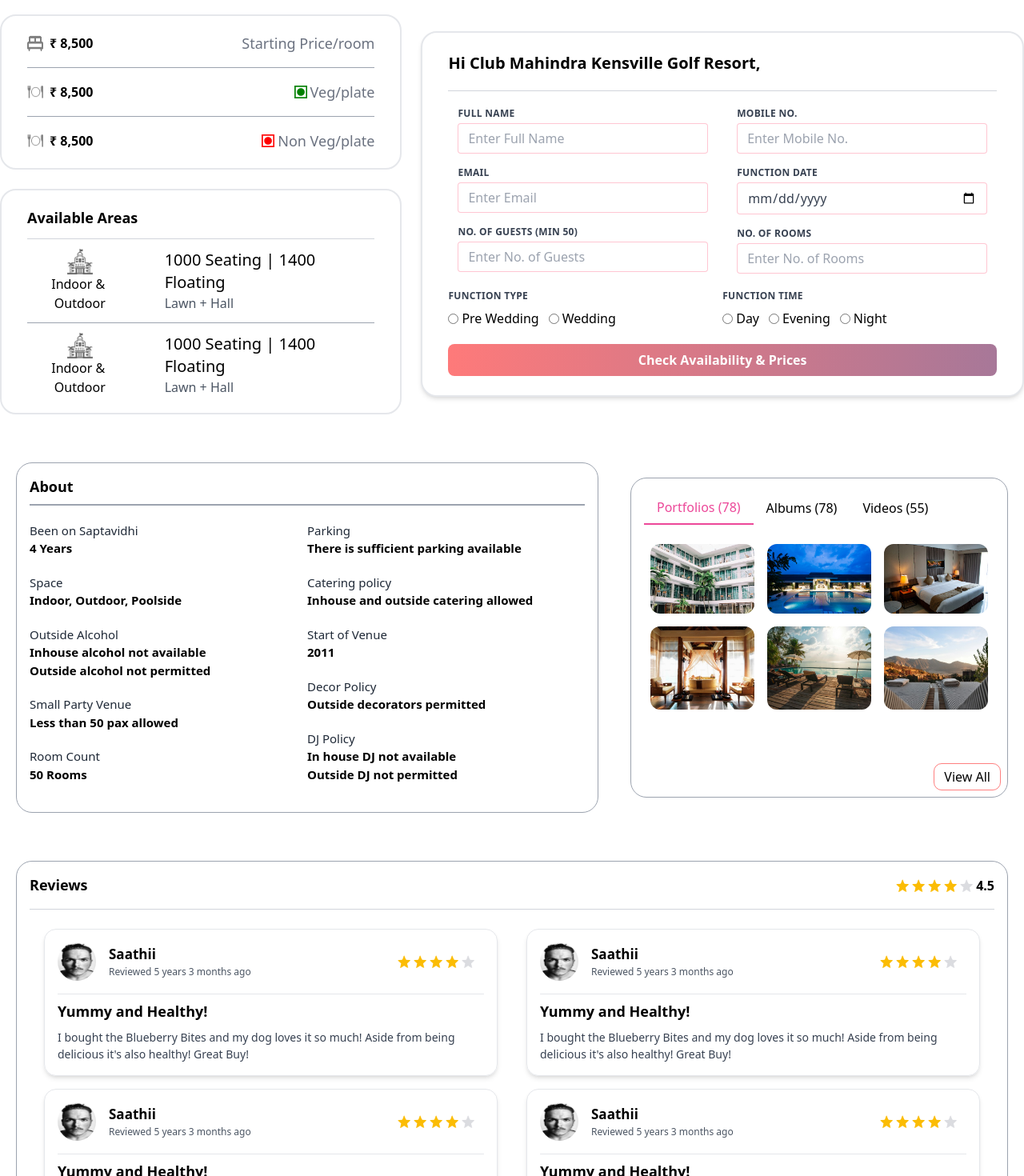
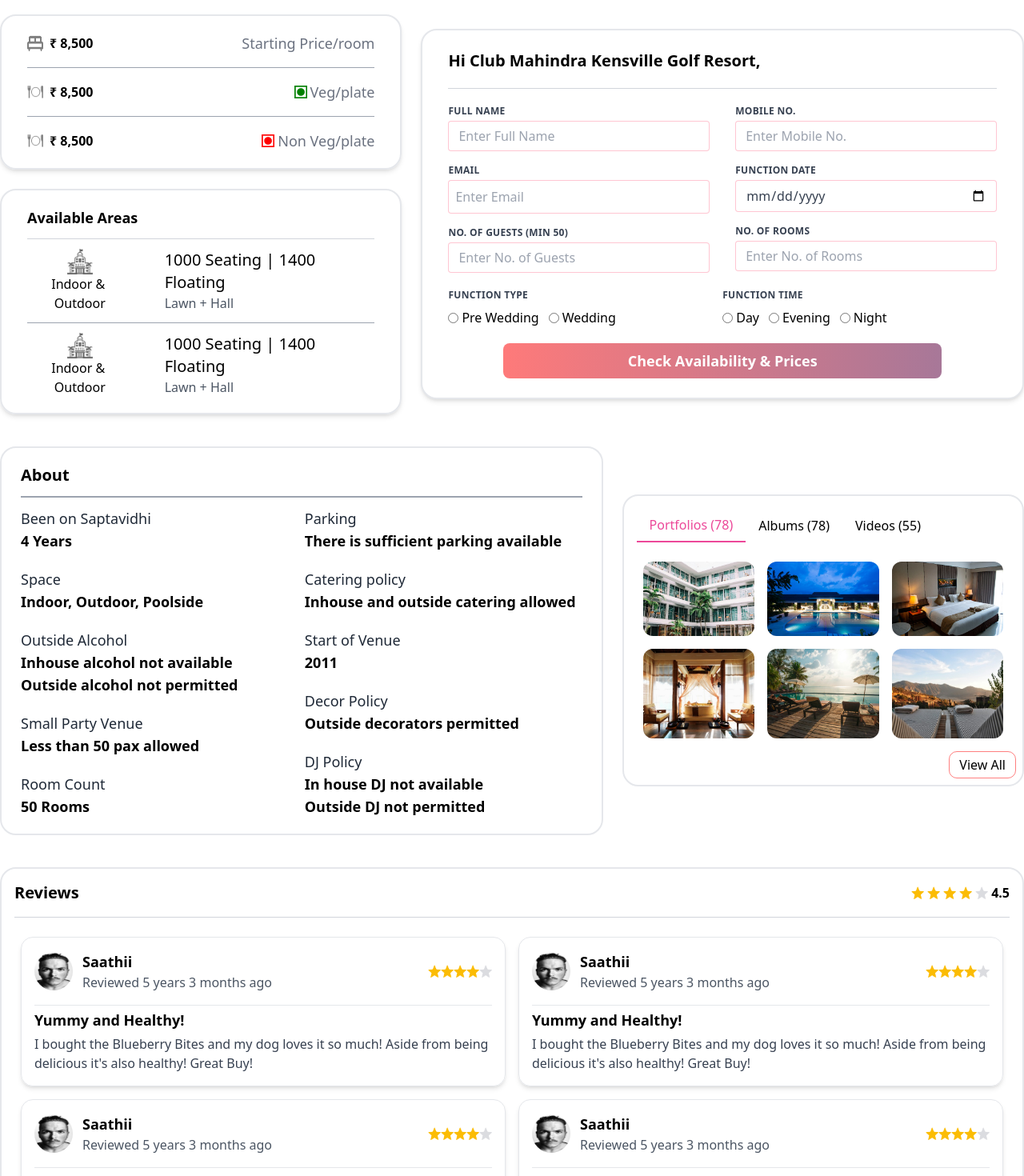
Before and after one commit to anshwebearl/Saptavidhi-Vendor, a React (Vite) app: page /product-details in a window 1280 px wide. Shown: the part 700-2170 px from the top of the page at 80% size. Built offline with nearby package versions, Linux system fonts and the light colour scheme; no server answers.

Commit message:
made product details responsive

```diff
--- a/src/components/ProductDetails/ProductDetails.jsx
+++ b/src/components/ProductDetails/ProductDetails.jsx
@@ -14,19 +14,19 @@
         <div className="custom-container md:p-0 px-4 flex flex-col gap-4 md:gap-10">
             <ProductDetailsBanner />
             <div className="flex md:flex-row flex-col justify-center gap-6 items-center">
-                <div className="flex flex-col gap-6 md:w-2/5">
+                <div className="flex flex-col gap-6 w-full md:w-2/5">
                     <Charges />
                     <AvailableAreas />
                 </div>
-                <div className="md:w-3/5">
+                <div className="w-full md:w-3/5">
                     <ProductDetailsForm />
                 </div>
             </div>
-            <div className="flex md:flex-row flex-col items-center">
-                <div className="md:w-3/5">
+            <div className="flex md:flex-row flex-col items-center gap-6">
+                <div className="w-full md:w-3/5">
                     <About />
                 </div>
-                <div className="md:w-2/5">
+                <div className="w-full md:w-2/5">
                     <Gallery />
                 </div>
             </div>
--- a/src/components/ProductDetails/ProductDetailsComponents/About.jsx
+++ b/src/components/ProductDetails/ProductDetailsComponents/About.jsx
@@ -3,52 +3,52 @@
 function About() {
     return (
         <>
-            <div className="p-4 mx-[10px] md:mx-[20px] my-[20px] border border-gray-400 rounded-[20px]">
-                <h2 className="text-[18px] font-bold mb-2 ">About</h2>
-                <hr className="mb-5 border border-gray-400" />
-                <div className="flex ">
-                    <div className="flex-1">
-                        <div className="mb-5">
-                            <p className="text-gray-800 text-[15px]">Been on Saptavidhi</p>
-                            <p className="text-black font-semibold text-[15px]">4 Years</p>
+            <div className="md:px-6 md:py-5 px-5 py-2 border-2 rounded-[20px] flex flex-col gap-2 md:gap-3">
+                <h2 className="text-lg md:text-xl font-bold">About</h2>
+                <hr className="border border-gray-400" />
+                <div className="flex gap-2">
+                    <div className="flex-1 flex flex-col gap-3 md:gap-5">
+                        <div className="">
+                            <p className="text-gray-800 text-sm md:text-lg">Been on Saptavidhi</p>
+                            <p className="text-black font-semibold text-sm md:text-lg">4 Years</p>
                         </div>
-                        <div className="mb-5">
-                            <p className="text-gray-800 text-[15px]">Space</p>
-                            <p className="text-black font-semibold text-[15px]">Indoor, Outdoor, Poolside</p>
+                        <div className="">
+                            <p className="text-gray-800 text-sm md:text-lg">Space</p>
+                            <p className="text-black font-semibold text-sm md:text-lg">Indoor, Outdoor, Poolside</p>
                         </div>
-                        <div className="mb-5">
-                            <p className="text-gray-800 text-[15px]">Outside Alcohol</p>
-                            <p className="text-black font-semibold text-[15px]">Inhouse alcohol not available<br />Outside alcohol not permitted</p>
+                        <div className="">
+                            <p className="text-gray-800 text-sm md:text-lg">Outside Alcohol</p>
+                            <p className="text-black font-semibold text-sm md:text-lg">Inhouse alcohol not available<br />Outside alcohol not permitted</p>
                         </div>
-                        <div className="mb-5">
-                            <p className="text-gray-800 text-[15px]">Small Party Venue</p>
-                            <p className="text-black font-semibold text-[15px]">Less than 50 pax allowed</p>
+                        <div className="">
+                            <p className="text-gray-800 text-sm md:text-lg">Small Party Venue</p>
+                            <p className="text-black font-semibold text-sm md:text-lg">Less than 50 pax allowed</p>
                         </div>
-                        <div className="mb-5">
-                            <p className="text-gray-800 text-[15px]">Room Count</p>
-                            <p className="text-black font-semibold text-[15px]">50 Rooms</p>
+                        <div className="">
+                            <p className="text-gray-800 text-sm md:text-lg">Room Count</p>
+                            <p className="text-black font-semibold text-sm md:text-lg">50 Rooms</p>
                         </div>
                     </div>
-                    <div className="flex-1">
-                        <div className="mb-5">
-                            <p className="text-gray-800 text-[15px]">Parking</p>
-                            <p className="text-black font-semibold text-[15px]">There is sufficient parking available</p>
+                    <div className="flex-1 flex flex-col gap-3 md:gap-5">
+                        <div className="">
+                            <p className="text-gray-800 text-sm md:text-lg">Parking</p>
+                            <p className="text-black font-semibold text-sm md:text-lg">There is sufficient parking available</p>
                         </div>
-                        <div className="mb-5">
-                            <p className="text-gray-800 text-[15px]">Catering policy</p>
-                            <p className="text-black font-semibold text-[15px]">Inhouse and outside catering allowed</p>
+                        <div className="">
+                            <p className="text-gray-800 text-sm md:text-lg">Catering policy</p>
+                            <p className="text-black font-semibold text-sm md:text-lg">Inhouse and outside catering allowed</p>
                         </div>
-                        <div className="mb-5">
-                            <p className="text-gray-800 text-[15px]">Start of Venue</p>
-                            <p className="text-black font-semibold text-[15px]">2011</p>
+                        <div className="">
+                            <p className="text-gray-800 text-sm md:text-lg">Start of Venue</p>
+                            <p className="text-black font-semibold text-sm md:text-lg">2011</p>
                         </div>
-                        <div className="mb-5">
-                            <p className="text-gray-800 text-[15px]">Decor Policy</p>
-                            <p className="text-black font-semibold text-[15px]">Outside decorators permitted</p>
+                        <div className="">
+                            <p className="text-gray-800 text-sm md:text-lg">Decor Policy</p>
+                            <p className="text-black font-semibold text-sm md:text-lg">Outside decorators permitted</p>
                         </div>
-                        <div className="mb-5">
-                            <p className="text-gray-800 text-[15px]">DJ Policy</p>
-                            <p className="text-black font-semibold text-[15px]">In house DJ not available<br />Outside DJ not permitted</p>
+                        <div className="">
+                            <p className="text-gray-800 text-sm md:text-lg">DJ Policy</p>
+                            <p className="text-black font-semibold text-sm md:text-lg">In house DJ not available<br />Outside DJ not permitted</p>
                         </div>
                     </div>
                 </div>
--- a/src/components/ProductDetails/ProductDetailsComponents/AvailableAreas.jsx
+++ b/src/components/ProductDetails/ProductDetailsComponents/AvailableAreas.jsx
@@ -1,7 +1,7 @@
 import React from "react";
 import hotel from "../../../assets/images/ProductDetailsImages/hotel.png"; // adjust the path as necessary
 
-function AvailableAreas() {
+function  AvailableAreas() {
     const areaInfo = {
         seating: 1000,
         floating: 1400,
@@ -9,12 +9,12 @@
     };
     return (
         <>
-            <div className="border-2  rounded-[20px] px-5 py-3 md:px-8 md:py-5 flex flex-col gap-2 md:gap-3">
+            <div className="border-2  rounded-[20px] px-5 py-3 md:px-8 shadow-md md:py-5 flex flex-col gap-2 md:gap-3">
                 <h1 className="md:text-lg text-base font-semibold">
                     Available Areas
                 </h1>
                 <hr className="border-gray-300 " />
-                <div className="flex items-center gap-5 md:gap-10">
+                <div className="flex items-center gap-10">
                     <div className="flex flex-col items-center">
                         <img
                             src={hotel}
@@ -40,7 +40,7 @@
                     </div>
                 </div>
                 <hr className="border-gray-400" />
-                <div className="flex items-center gap-5 md:gap-10">
+                <div className="flex items-center gap-10">
                     <div className="flex flex-col items-center">
                         <img
                             src={hotel}
--- a/src/components/ProductDetails/ProductDetailsComponents/Charges.jsx
+++ b/src/components/ProductDetails/ProductDetailsComponents/Charges.jsx
@@ -8,7 +8,7 @@
 function Charges() {
     return (
         <>
-            <div className="border-2 rounded-[20px] flex flex-col gap-3 md:gap-4 px-5 py-3 md:px-8 md:py-5">
+            <div className="border-2 rounded-[20px] flex flex-col gap-3 md:gap-4 shadow-md px-5 py-3 md:px-8 md:py-5">
                 <div className="flex items-center ">
                     <div className="flex gap-2 flex-1 items-center">
                         <img src={roomImage} alt="Room" className="w-5 h-5" />
--- a/src/components/ProductDetails/ProductDetailsComponents/Gallery.jsx
+++ b/src/components/ProductDetails/ProductDetailsComponents/Gallery.jsx
@@ -11,7 +11,7 @@
   const [activeTab, setActiveTab] = useState('Portfolios');
 
   return (
-    <div className="relative min-h-[400px] my-[20px] mx-[10px] md:mx-[20px] px-4 pt-4 pb-[50px] border border-gray-400 rounded-[20px] ">
+    <div className="relative md:min-h-[350px] px-4 pt-4 pb-[50px] border-2 rounded-[20px] ">
       <div className="flex  mb-4">
         <button
           className={`px-4 py-2 ${activeTab === 'Portfolios' ? 'text-pink-500 border-b-2 border-pink-500' : ''}`}
--- a/src/components/ProductDetails/ProductDetailsComponents/ProductDetailsBanner.jsx
+++ b/src/components/ProductDetails/ProductDetailsComponents/ProductDetailsBanner.jsx
@@ -10,7 +10,6 @@
 
 function ProductDetailsBanner() {
     return (
-        <>
         <div className="border-2 rounded-[30px] shadow-lg overflow-hidden">
             <div className=" h-[200px] md:h-[500px] overflow-hidden rounded-[30px] relative">
                 <img
@@ -89,7 +88,6 @@
                 </div>
             </div>
         </div>
-        </>
     );
 }
 
--- a/src/components/ProductDetails/ProductDetailsComponents/ProductDetailsForm.jsx
+++ b/src/components/ProductDetails/ProductDetailsComponents/ProductDetailsForm.jsx
@@ -8,9 +8,9 @@
                 Hi Club Mahindra Kensville Golf Resort,
             </h1>
             <hr className="border-gray-300" />
-            <div className="flex md:flex-row flex-col gap-3">
+            <div className="flex md:flex-row flex-col gap-2 md:gap-8">
                 <div className="flex flex-col flex-1 gap-4">
-                    <div className="w-full px-3 flex flex-col gap-1">
+                    <div className="w-full flex flex-col gap-1">
                         <label
                             className="block uppercase tracking-wide text-gray-700 text-xs font-bold "
                             htmlFor="full-name"
@@ -18,14 +18,13 @@
                             Full Name
                         </label>
                         <input
-                            className="appearance-none block w-full  text-gray-700 border border-[#FF8DA680] rounded py-2 px-3 leading-tight focus:outline-none focus:bg-white focus:border-gray-500"
+                            className="appearance-none block w-full  text-gray-700 border border-[#FF8DA680] rounded py-1 px-2 md:py-2 md:px-3 leading-tight focus:outline-none focus:bg-white focus:border-gray-500"
                             id="full-name"
                             type="text"
                             placeholder="Enter Full Name"
                         />
                     </div>
-
-                    <div className="w-full px-3 flex flex-col gap-1">
+                    <div className="w-full flex flex-col gap-1">
                         <label
                             className="block uppercase tracking-wide text-gray-700 text-xs font-bold"
                             htmlFor="email"
@@ -33,13 +32,13 @@
                             Email
                         </label>
                         <input
-                            className="appearance-none block w-full  text-gray-700 border border-[#FF8DA680] rounded py-2 px-3 leading-tight focus:outline-none focus:bg-white focus:border-gray-500"
+                            className="appearance-none block w-full  text-gray-700 border border-[#FF8DA680] rounded py-1 px-2 md:py-2 md:px-3leading-tight focus:outline-none focus:bg-white focus:border-gray-500"
                             id="email"
                             type="text"
                             placeholder="Enter Email"
                         />
                     </div>
-                    <div className="w-full px-3 flex flex-col gap-1">
+                    <div className="w-full flex flex-col gap-1">
                         <label
                             className="block uppercase tracking-wide text-gray-700 text-xs font-bold"
                             htmlFor="no-of-guests"
@@ -47,7 +46,7 @@
                             No. of Guests (min 50)
                         </label>
                         <input
-                            className="appearance-none block w-full  text-gray-700 border border-[#FF8DA680] rounded py-2 px-3 leading-tight focus:outline-none focus:bg-white focus:border-gray-500"
+                            className="appearance-none block w-full  text-gray-700 border border-[#FF8DA680] rounded py-1 px-2 md:py-2 md:px-3 leading-tight focus:outline-none focus:bg-white focus:border-gray-500"
                             id="no-of-guests"
                             type="number"
                             placeholder="Enter No. of Guests"
@@ -55,7 +54,7 @@
                     </div>
                 </div>
                 <div className="flex flex-col flex-1 gap-4">
-                    <div className="w-full px-3 flex flex-col gap-1">
+                    <div className="w-full flex flex-col gap-1">
                         <label
                             className="block uppercase tracking-wide text-gray-700 text-xs font-bold"
                             htmlFor="mobile-no"
@@ -63,13 +62,13 @@
                             Mobile No.
                         </label>
                         <input
-                            className="appearance-none block w-full  text-gray-700 border border-[#FF8DA680] rounded py-2 px-3 leading-tight focus:outline-none focus:bg-white focus:border-gray-500"
+                            className="appearance-none block w-full  text-gray-700 border border-[#FF8DA680] rounded py-1 px-2 md:py-2 md:px-3 leading-tight focus:outline-none focus:bg-white focus:border-gray-500"
                             id="mobile-no"
                             type="text"
                             placeholder="Enter Mobile No."
                         />
                     </div>
-                    <div className="w-full px-3 flex flex-col gap-1 relative">
+                    <div className="w-full flex flex-col gap-1 relative">
                         <label
                             className="block uppercase tracking-wide text-gray-700 text-xs font-bold"
                             htmlFor="function-date"
@@ -77,14 +76,13 @@
                             Function Date
                         </label>
                         <input
-                            className="appearance-none block w-full  text-gray-700 border border-[#FF8DA680] rounded py-2 px-3 leading-tight focus:outline-none focus:bg-white focus:border-gray-500"
+                            className="appearance-none block w-full  text-gray-700 border border-[#FF8DA680] rounded py-1 px-2 md:py-2 md:px-3 leading-tight focus:outline-none focus:bg-white focus:border-gray-500"
                             id="function-date"
                             type="date"
                             placeholder="Select Date"
                         />
                     </div>
-
-                    <div className="w-full px-3 flex flex-col gap-1">
+                    <div className="w-full  flex flex-col gap-1">
                         <label
                             className="block uppercase tracking-wide text-gray-700 text-xs font-bold"
                             htmlFor="no-of-rooms"
@@ -92,7 +90,7 @@
                             No. of Rooms
                         </label>
                         <input
-                            className="appearance-none block w-full  text-gray-700 border border-[#FF8DA680] rounded py-2 px-3 leading-tight focus:outline-none focus:bg-white focus:border-gray-500"
+                            className="appearance-none block w-full  text-gray-700 border border-[#FF8DA680] rounded py-1 px-2 md:py-2 md:px-3 leading-tight focus:outline-none focus:bg-white focus:border-gray-500"
                             id="no-of-rooms"
                             type="number"
                             placeholder="Enter No. of Rooms"
@@ -113,7 +111,9 @@
                                 name="function-type"
                                 value="pre-wedding"
                             />
-                            <span className="text-sm md:text-base">Pre Wedding</span>
+                            <span className="text-sm md:text-base">
+                                Pre Wedding
+                            </span>
                         </label>
                         <label className="inline-flex items-center gap-1">
                             <input
@@ -122,7 +122,9 @@
                                 name="function-type"
                                 value="wedding"
                             />
-                            <span className="text-sm md:text-base">Wedding</span>
+                            <span className="text-sm md:text-base">
+                                Wedding
+                            </span>
                         </label>
                     </div>
                 </div>
@@ -147,7 +149,9 @@
                                 name="function-time"
                                 value="evening"
                             />
-                            <span className="text-sm md:text-base">Evening</span>
+                            <span className="text-sm md:text-base">
+                                Evening
+                            </span>
                         </label>
                         <label className="inline-flex items-center gap-1">
                             <input
@@ -162,7 +166,7 @@
                 </div>
             </div>
             <button
-                className="w-full bg-gradient-to-r from-[#fd070789] to-[#5c034089] text-white font-bold py-2 px-3 rounded-[8px] focus:outline-none focus:shadow-outline"
+                className="w-[80%] self-center flex items-center text-sm md:text-lg justify-center bg-gradient-to-r from-[#fd070789] to-[#5c034089] text-white font-bold px-2 py-1 md:py-2 md:px-3 rounded-[8px] focus:outline-none focus:shadow-outline"
                 type="button"
             >
                 Check Availability & Prices
--- a/src/components/ProductDetails/ProductDetailsComponents/ReviewCard.jsx
+++ b/src/components/ProductDetails/ProductDetailsComponents/ReviewCard.jsx
@@ -1,30 +1,47 @@
-import React from 'react';
-import yellowStar from '../../../assets/images/ProductDetailsImages/star.png';
-import grayStar from '../../../assets/images/ProductDetailsImages/gstar.png';
+import React from "react";
+import yellowStar from "../../../assets/images/ProductDetailsImages/star.png";
+import grayStar from "../../../assets/images/ProductDetailsImages/gstar.png";
 
 const ReviewCard = ({ src, name, reviewtime, star, title, description }) => {
-    const stars = Array.from({ length: 5 }, (v, i) => i < star ? yellowStar : grayStar);
+    const stars = Array.from({ length: 5 }, (v, i) =>
+        i < star ? yellowStar : grayStar
+    );
 
     return (
-        <div className="p-2 md:p-4 border rounded-[15px] shadow-md md:mx-[10px] mx-[8px]">
-            <div className='flex justify-between mb-4'>
-                <div className="flex items-center">
-                    <img src={src} alt={`${name}'s profile`} className="w-12 h-12 rounded-full mr-4" />
+        <div className="p-4 border rounded-[15px] shadow-md flex flex-col gap-4">
+            <div className="flex justify-between gap-3">
+                <div className="flex items-center gap-3">
+                    <img
+                        src={src}
+                        alt={`${name}'s profile`}
+                        className="w-12 h-12 rounded-full"
+                    />
                     <div>
-                        <h3 className="text-[17px] font-semibold">{name}</h3>
-                        <p className="text-[12px] text-gray-600">Reviewed {reviewtime} ago</p>
+                        <h3 className=" text-base md:text-lg font-semibold">
+                            {name}
+                        </h3>
+                        <p className="text-sm md:text-base leading-none text-gray-600">
+                            Reviewed {reviewtime} ago
+                        </p>
                     </div>
                 </div>
-                <div className="flex items-center mr-4 md:mr-2">
+                <div className="flex items-center">
                     {stars.map((star, index) => (
-                        <img key={index} src={star} alt="star" className="md:w-4 md:h-4 w-3 h-3 mr-1" />
+                        <img
+                            key={index}
+                            src={star}
+                            alt="star"
+                            className="md:w-4 md:h-4 w-3 h-3"
+                        />
                     ))}
                 </div>
             </div>
-            <div>
-                <hr className="mb-2" />
-                <h4 className="text-[18px] font-semibold mb-2">{title}</h4>
-                <p className="text-gray-700 text-[14px]">{description}</p>
+            <div className="flex flex-col gap-1">
+                <hr className="" />
+                <h4 className="md:text-lg text-sm font-semibold">{title}</h4>
+                <p className="text-gray-700 text-xs md:text-base">
+                    {description}
+                </p>
             </div>
         </div>
     );
--- a/src/components/ProductDetails/ProductDetailsComponents/Reviews.jsx
+++ b/src/components/ProductDetails/ProductDetailsComponents/Reviews.jsx
@@ -44,10 +44,10 @@
     ];
 
     return (
-        <div className="mx-[10px] md:mx-[20px] border border-gray-400 rounded-[20px] p-4">
+        <div className="border-2 rounded-[20px] p-4">
             <div className="flex justify-between items-center mb-4">
                 <div>
-                    <h1 className="text-[18px] font-semibold ">Reviews</h1>
+                    <h1 className="text-lg md:text-xl font-semibold ">Reviews</h1>
                 </div>
                 <div className="flex items-center font-semibold">
                     {stars.map((star, index) => (
```
Also changed, not shown: src/components/ProductDetails/ProductDetailsComponents/FAQ.jsx (+28 -13 lines), src/components/Vendor/Venues/Banquet/UpdateBanquet.jsx (+14 -14 lines), 1 other file (tests, documents, lock files or other folders). Lines whose indentation alone changed are shown as unchanged.
